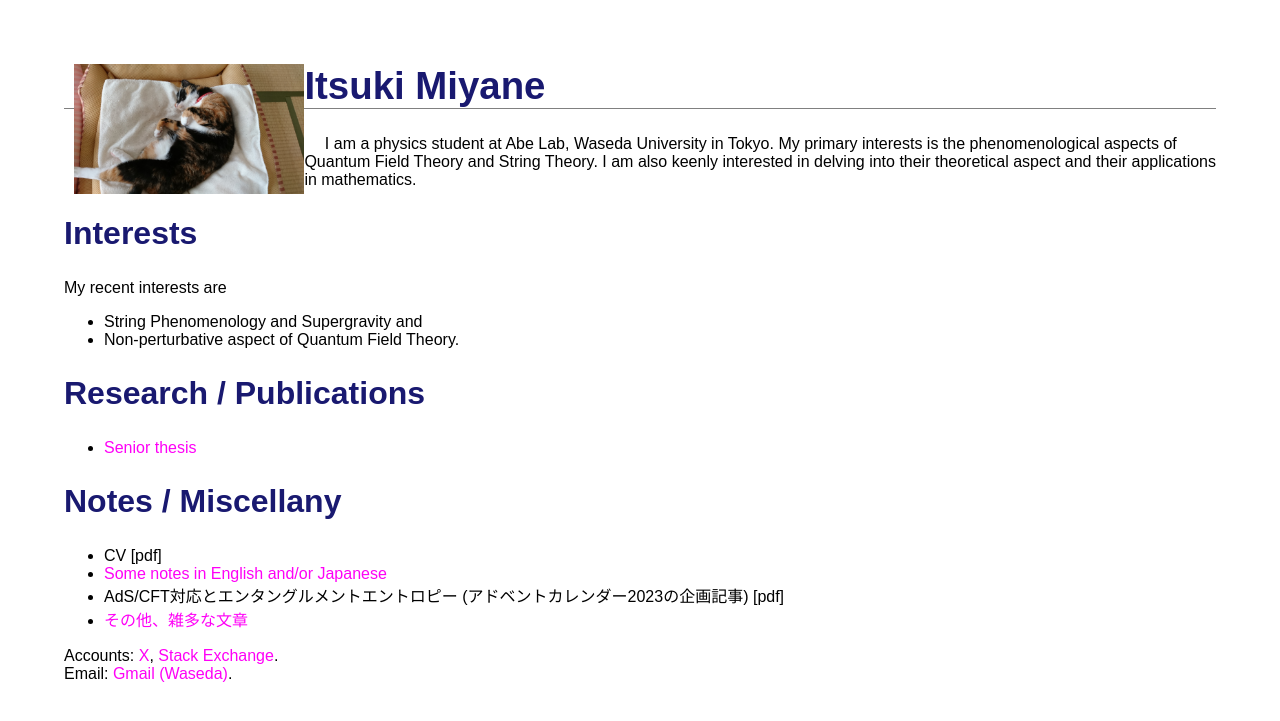
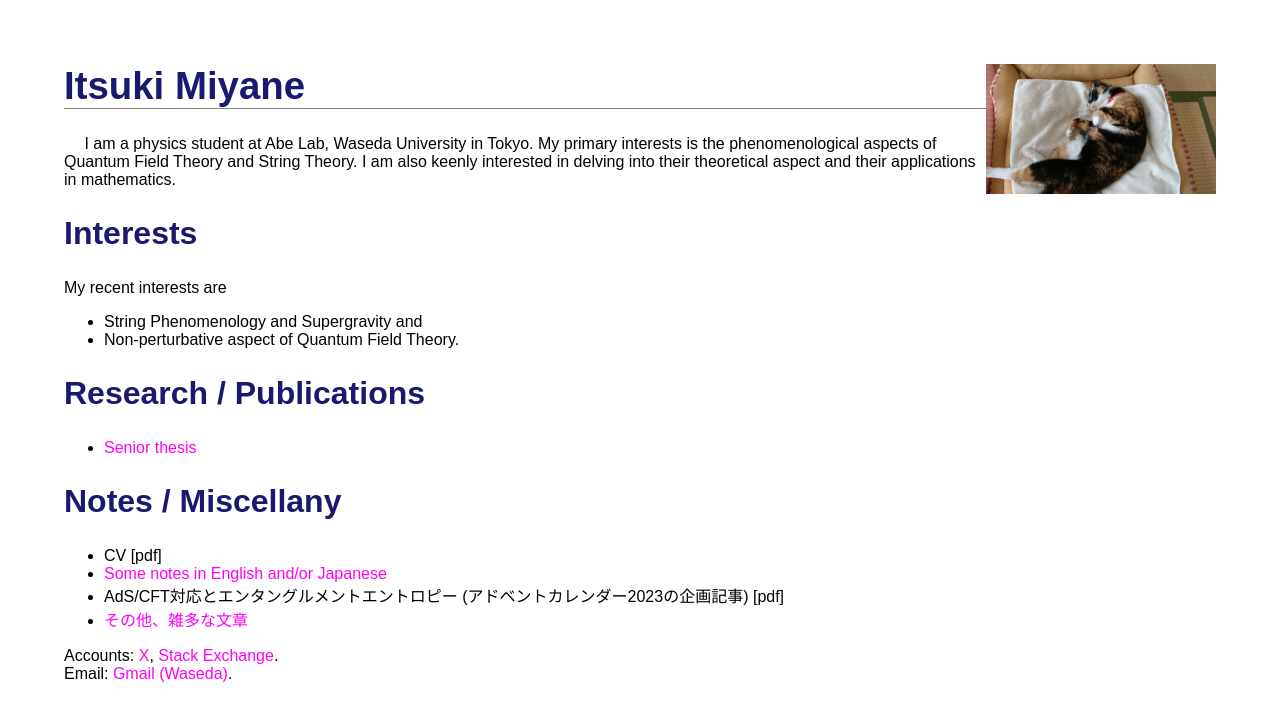
Before and after one commit to dxmegvpw/imiya.github.io, a Jekyll site: the page index.html, which Jekyll copies as it is, in a window 1280 px wide. Shown: the top 721 px of the page. Built offline with Jekyll 4.4.1, drawn with Linux system fonts in a browser that asks for light colours.

Commit message:
modified img

```diff
--- a/index.html
+++ b/index.html
@@ -12,7 +12,7 @@
 
 <body>
 
-    <img src="fig/me_02.jpg" style="float:left;margin-left:10px;margin-bottom:10px">
+    <img src="fig/me_02.jpg" style="float:right;margin-left:10px;margin-bottom:10px">
 
     <h1>Itsuki Miyane</h1>
 
```
